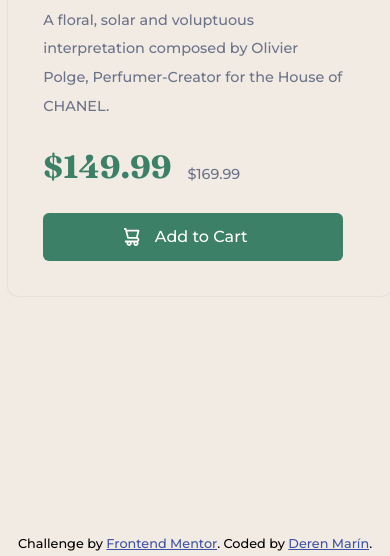
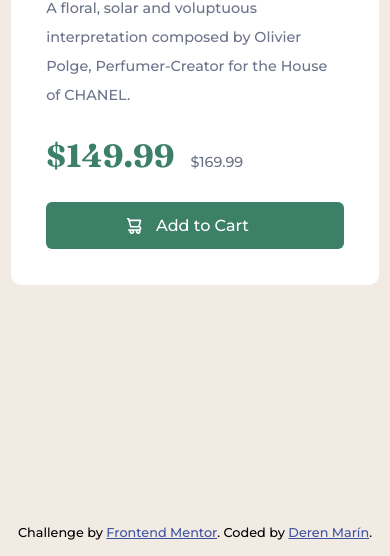
Before and after one commit to MorbitDemon/product-preview-card-component-main, a plain HTML site: page index.html in a window 390 px wide. Shown: the part 688-1244 px from the top of the page. Drawn offline with Linux system fonts and the light colour scheme.

Commit message:
- Fixed flex width - Fixed width of mobile img - Fixed responsivnes

```diff
--- a/css/styles.css
+++ b/css/styles.css
@@ -23,7 +23,7 @@ main{
 }
 
 main ul{
-    width: 38.2rem ;
+    max-width: 38.2rem ;
     margin: 15rem auto;
 }
 
@@ -31,15 +31,16 @@ main ul{
 main li{
     display: flex;
     list-style: none;
-    border-radius: 10px;
-    box-shadow: 0 0 2px rgb(196, 196, 196);
+    /* box-shadow: 0 0 2px rgb(196, 196, 196); */
+    /* max-height: 525px; */
 }
 
 #desktop-img{
-    max-height: 33rem;
+    max-height: 35rem;
     object-fit: cover;
     overflow: hidden;
     border-radius: 10px 0 0 10px;
+    flex: 150;
 }
 
 #mobile-img{
@@ -48,7 +49,10 @@ main li{
 
 #item-content{
     padding: 2rem;
-    width: 23.12rem;
+    max-width: 23.12rem;
+    background-color: white;
+    border-radius: 10px;
+    flex: 100;
 }
 
 #preview{
@@ -98,7 +102,7 @@ p{
 }
 
 #cart-icon{
-    height: 1.1rem;
+    max-height: 1.1rem;
 }
 
 #cart-btn a{
@@ -128,7 +132,7 @@ p{
     }
 
     main ul{
-        width: 24rem ;
+        max-width: 23rem ;
         padding: 0;
     }
 
```
